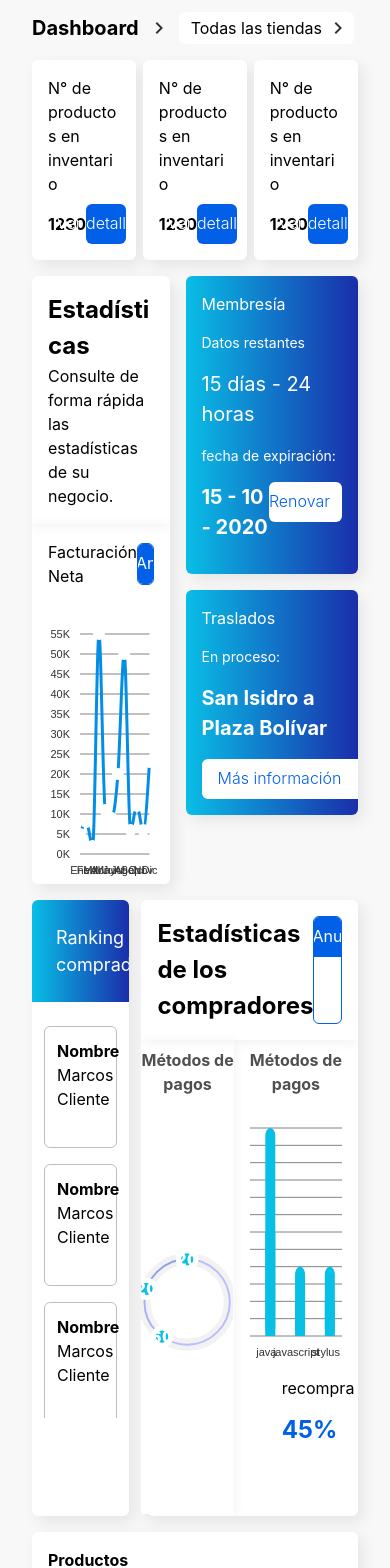
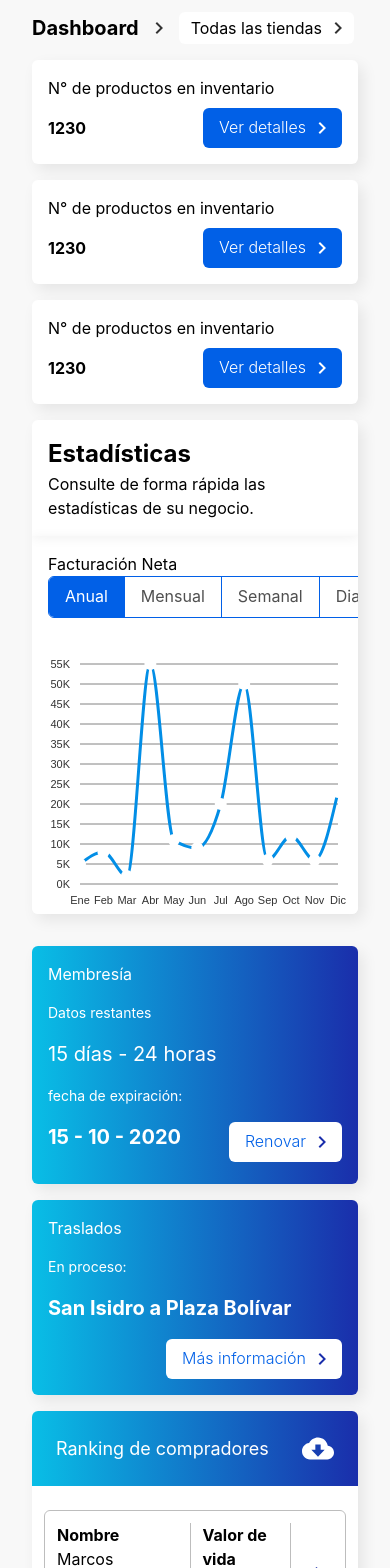
Before and after one commit to ZambranoBeicker/DashboardPage, a React (Create React App) app: page / in a window 390 px wide. Shown: the top 1568 px of the page. Built offline with nearby package versions, Linux system fonts and the light colour scheme.

Commit message:
Add mobile styles

```diff
--- a/src/App.tsx
+++ b/src/App.tsx
@@ -37,7 +37,10 @@ export const App = () => (
         <Icon src="./icons/arrow-black.svg" alt="Arrow icon" />
       </Flex>
     </Flex>
-    <Flex justifyContent="space-between">
+    <Flex
+      justifyContent="space-between"
+      flexDir={{ base: "column", lg: "row" }}
+    >
       {[1, 2, 3].map((item) => {
         return (
           <React.Fragment key={item}>
@@ -62,7 +65,7 @@ export const App = () => (
       })}
     </Flex>
 
-    <Flex gap="4">
+    <Flex gap="4" flexDir={{ base: "column", lg: "row" }}>
       <Card width="68%" withoutPadding>
         <Box p="4" shadow="shadow">
           <Text fontSize="2xl" fontWeight="bold">
@@ -78,8 +81,10 @@ export const App = () => (
             justifyContent="space-between"
             py="4"
             shadow="shadow"
+            flexDir={{ base: "column", md: "row" }}
+            width="max-content"
           >
-            <Text>Facturación Neta</Text>
+            <Text width={{ base: "100%", md: "auto" }}>Facturación Neta</Text>
             <ChartsFilters
               filterNames={["Anual", "Mensual", "Semanal", "Diario"]}
             />
@@ -138,7 +143,7 @@ export const App = () => (
         </Card>
       </Box>
     </Flex>
-    <Flex gap="3">
+    <Flex gap="3" flexDir={{ base: "column", lg: "row" }}>
       <Card withoutPadding width="45%">
         <Flex
           p="6"
--- a/src/components/Card.tsx
+++ b/src/components/Card.tsx
@@ -21,7 +21,7 @@ export default function Card({
         mb="4"
         p={withoutPadding ? "0" : "4"}
         shadow="5px 6px 15px #00000014"
-        width={width ? width : "auto"}
+        width={{ base: "100%", lg: width ? width : "auto" }}
         bgGradient="linear(to-r, #09BEE6, #1A2EAB)"
         color="#fff"
         overflow="hidden"
@@ -38,7 +38,7 @@ export default function Card({
       mb="4"
       p={withoutPadding ? "0" : "4"}
       shadow="5px 6px 15px #00000014"
-      width={width ? width : "auto"}
+      width={{ base: "100%", lg: width ? width : "auto" }}
       bg="#fff"
     >
       {children}
--- a/src/components/ProductsSection.tsx
+++ b/src/components/ProductsSection.tsx
@@ -35,6 +35,8 @@ export default function ProductsSection() {
           </React.Fragment>
         ))}
       </Flex>
+      <Box width="100%" overflow="auto" mt="4">
+        <Box width="max-content">
           <Tabs
             valueList={[
               "Todos",
@@ -43,7 +45,7 @@ export default function ProductsSection() {
               "Próximo a vencer",
             ]}
           >
-        <Box ml="auto" mt="-.5rem">
+            <Box ml="auto" mb="2">
               <IconButton
                 icon={<Icon src="./icons/download.svg" alt="Download icon" />}
               >
@@ -51,7 +53,12 @@ export default function ProductsSection() {
               </IconButton>
             </Box>
           </Tabs>
-      <Flex my="4" px="4" justifyContent="space-between" alignItems="center">
+          <Flex
+            my="4"
+            px="4"
+            justifyContent="space-between"
+            alignItems="center"
+          >
             <Flex gap="2">
               <Checkbox size="lg" />
 
@@ -61,6 +68,8 @@ export default function ProductsSection() {
             <ActionsButton>Ordenar</ActionsButton>
           </Flex>
           <ProductsTable />
+        </Box>
+      </Box>
     </Card>
   );
 }
```
Lines whose indentation alone changed are shown as unchanged.
